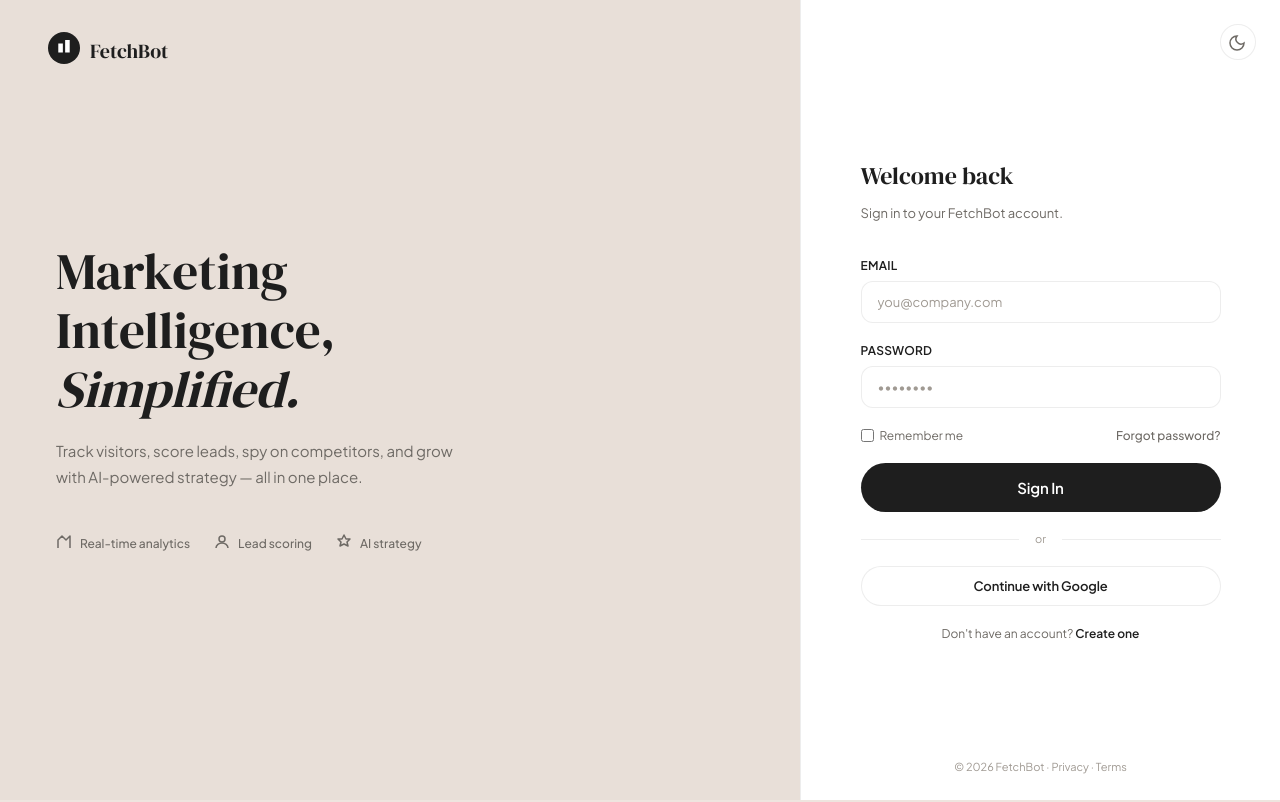
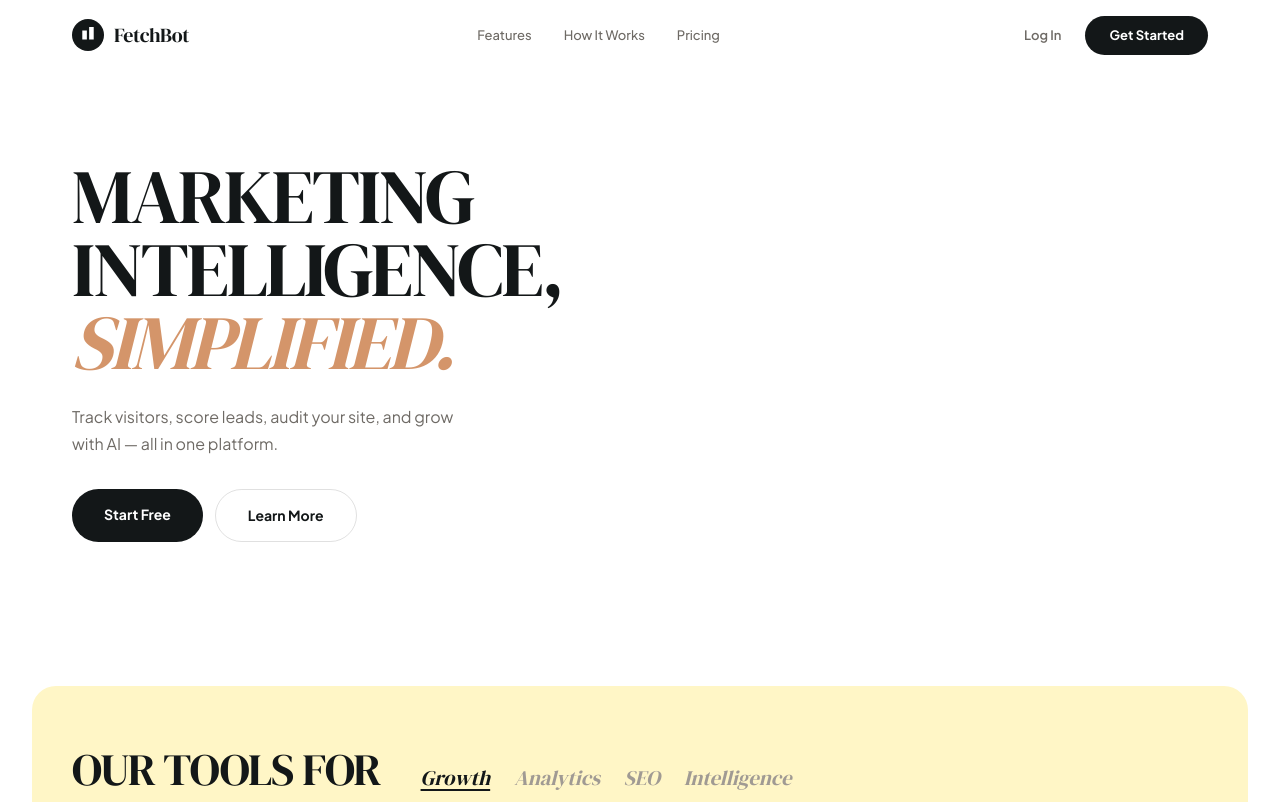
Before and after one commit to Ifthikar20/ftb-ui, a Vue app: page / in a window 1280 px wide. Before the commit this address led to /login. Shown: the top 802 px of the page. Built offline with nearby package versions, Linux system fonts and the light colour scheme.

Commit message:
feat: landing page at / for guests, dashboard for auth users

```diff
--- a/src/router/index.js
+++ b/src/router/index.js
@@ -4,10 +4,14 @@
 const routes = [
     /* ── Public Landing Page ── */
     {
-        path: '/welcome',
+        path: '/',
         name: 'landing',
         component: () => import('@/pages/LandingPage.vue'),
         meta: { guest: true }
+    },
+    {
+        path: '/welcome',
+        redirect: '/'
     },
 
     /* ── Auth (public) ── */
@@ -38,16 +42,22 @@
 
     /* ── App (protected) ── */
     {
+        path: '/dashboard',
+        component: () => import('@/layouts/AppLayout.vue'),
+        meta: { requiresAuth: true },
+        children: [
+            {
+                path: '',
+                name: 'dashboard',
+                component: () => import('@/pages/DashboardPage.vue')
+            },
+        ]
+    },
+    {
         path: '/',
         component: () => import('@/layouts/AppLayout.vue'),
         meta: { requiresAuth: true },
         children: [
-            { path: '', redirect: '/dashboard' },
-            {
-                path: 'dashboard',
-                name: 'dashboard',
-                component: () => import('@/pages/DashboardPage.vue')
-            },
             {
                 path: 'websites',
                 name: 'websites',
@@ -143,6 +153,7 @@
         return next({ name: 'login', query: { redirect: to.fullPath } })
     }
 
+    // If guest visits a guest-only page but is already logged in, go to dashboard
     if (to.meta.guest && auth.isAuthenticated) {
         return next({ name: 'dashboard' })
     }
```
